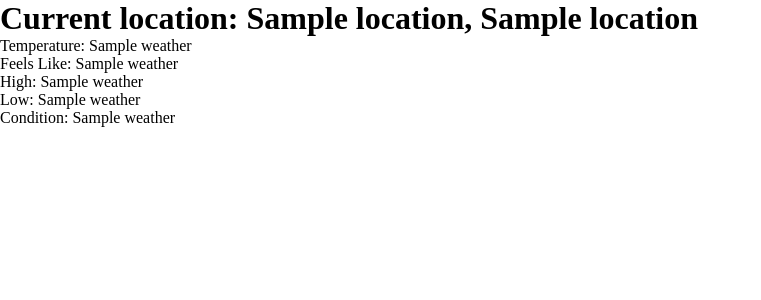
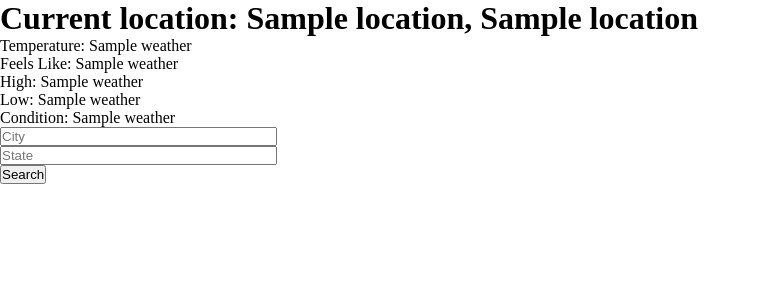
Before and after one commit to MummeJ/Weather_App, a Flask app: template flaskr/templates/index.html in a window 1280 px wide. Shown: the part 64-364 px from the top of the page, without its empty margins (0-761 px from the left). Run offline with Flask 2, Linux system fonts and the light colour scheme; the template is opened without the code that fills it: values named after a table or form of the project are taken from there, most other values are stand-ins (such as "Sample title", 1, 10 or a date in 2020).

Commit message:
added search bar

```diff
--- a/flaskr/api_request.py
+++ b/flaskr/api_request.py
@@ -12,7 +12,7 @@ def get_location():
     return g.city, g.state
 
 def get_weather(city, state):
-    r = requests.get('https://api.openweathermap.org/data/2.5/weather?q={},MS,US&appid={}'.format(str(city), api_key))
+    r = requests.get('https://api.openweathermap.org/data/2.5/weather?q={},{},US&appid={}'.format(city, state, api_key))
     dict = r.json()
     current_temp = str(round(k_to_f(dict['main']['temp']), 1))
     feels_like = str(round(k_to_f(dict['main']['feels_like']), 1))
--- /dev/null
+++ b/flaskr/forms.py
@@ -0,0 +1,9 @@
+from flask_wtf import FlaskForm
+from wtforms import StringField, PasswordField, SubmitField
+from wtforms.validators import DataRequired
+
+
+class SearchForm(FlaskForm):
+  city = StringField('City', validators=[DataRequired()])
+  state = StringField('State', validators=[DataRequired()])
+  submit = SubmitField('Search')
--- a/flaskr/templates/index.html
+++ b/flaskr/templates/index.html
@@ -24,5 +24,25 @@
     <p>Low: {{ weather[3] }}</p>
     <p>Condition: {{ weather[4] }}</p>
   </div>
+  <div class="form">
+    <form action="" method="POST">
+    {{ form.hidden_tag() }}
+    <p>
+      {{ form.city(size=32,placeholder="City") }}<br>
+      {% for error in form.city.errors %}
+      <span style="color: red;">[{{ error }}]</span>
+      {% endfor %}
+    </p>
+    <form action="" method="POST">
+    {{ form.hidden_tag() }}
+    <p>
+      {{ form.state(size=32,placeholder="State") }}<br>
+      {% for error in form.state.errors %}
+      <span style="color: red;">[{{ error }}]</span>
+      {% endfor %}
+    </p>
+    <p>{{ form.submit }}</p>
+
+  </div>
   <script src="{{ url_for('static', filename='js/main.js') }}"></script>
 {% endblock %}
```
Also changed, not shown: flaskr/routes.py (+9 -2 lines).
